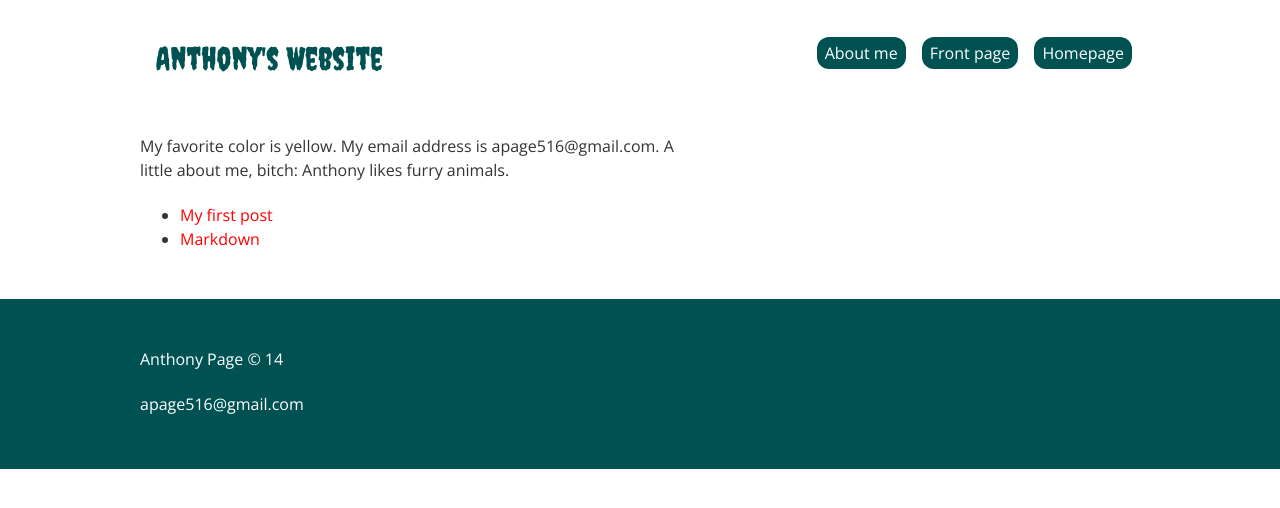
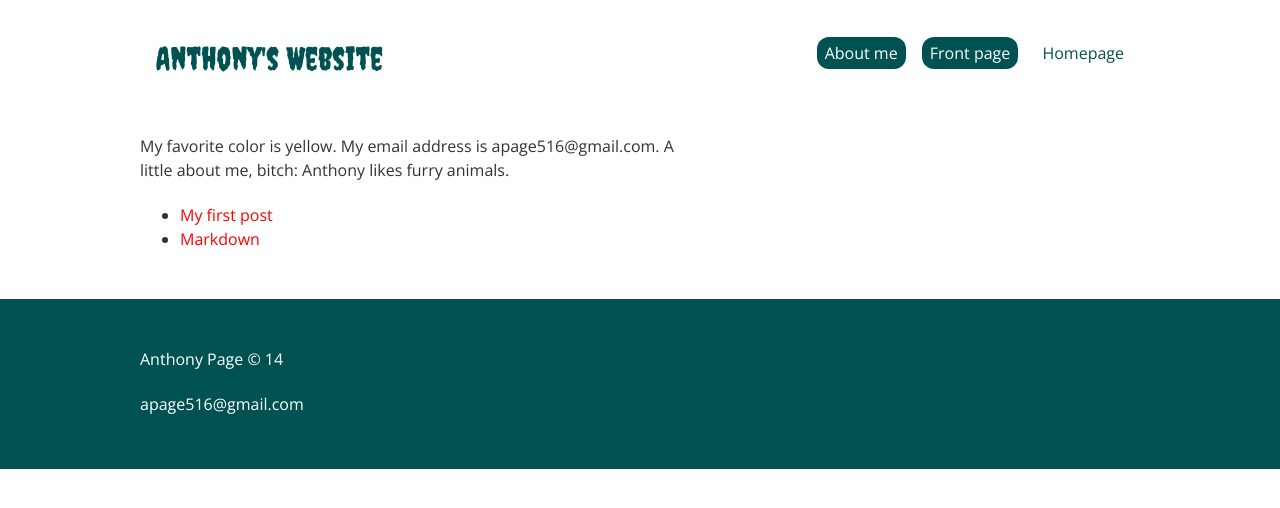
Before and after one commit to theanthonypage/theanthonypage.github.io, a Jekyll site: the page built from index.html, in a window 1280 px wide. Shown: the top 508 px of the page. Built offline with Jekyll 4.4.1, drawn with Linux system fonts in a browser that asks for light colours.

Commit message:
added active state for nav-link

```diff
--- a/css/main.css
+++ b/css/main.css
@@ -143,6 +143,11 @@ a:hover {
 	color:#005252;
 }
 
+.nav-link.active {
+	background-color:white;
+	color:#005252;
+}
+
 /* Columns */
 
 @media (min-width:620px){
```
